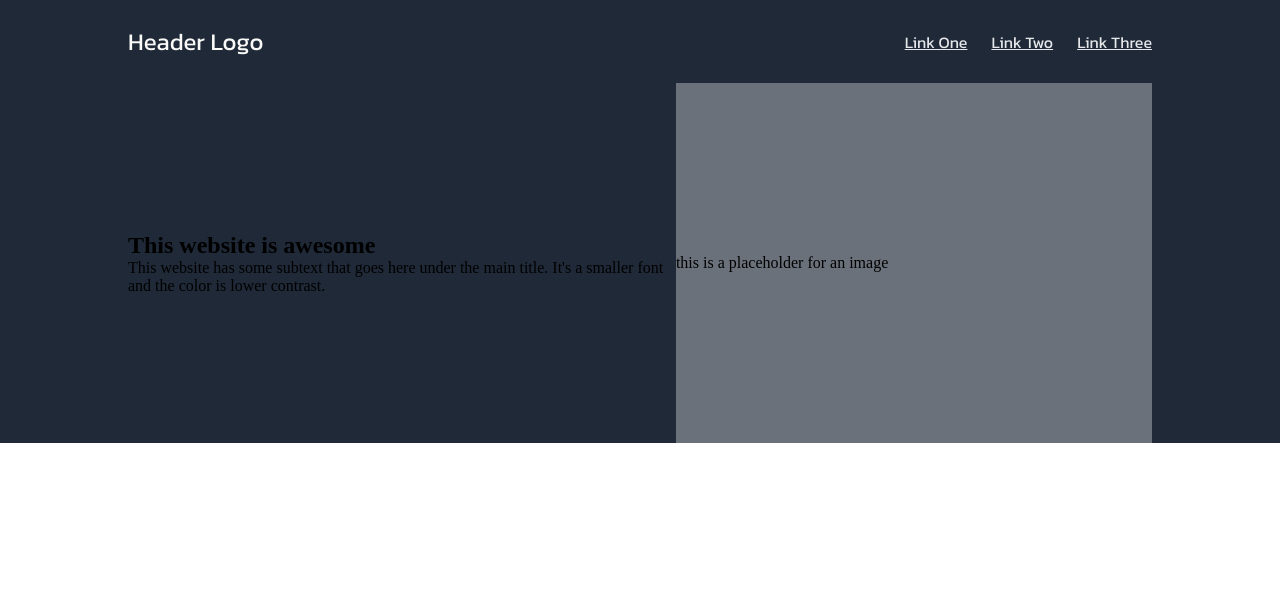
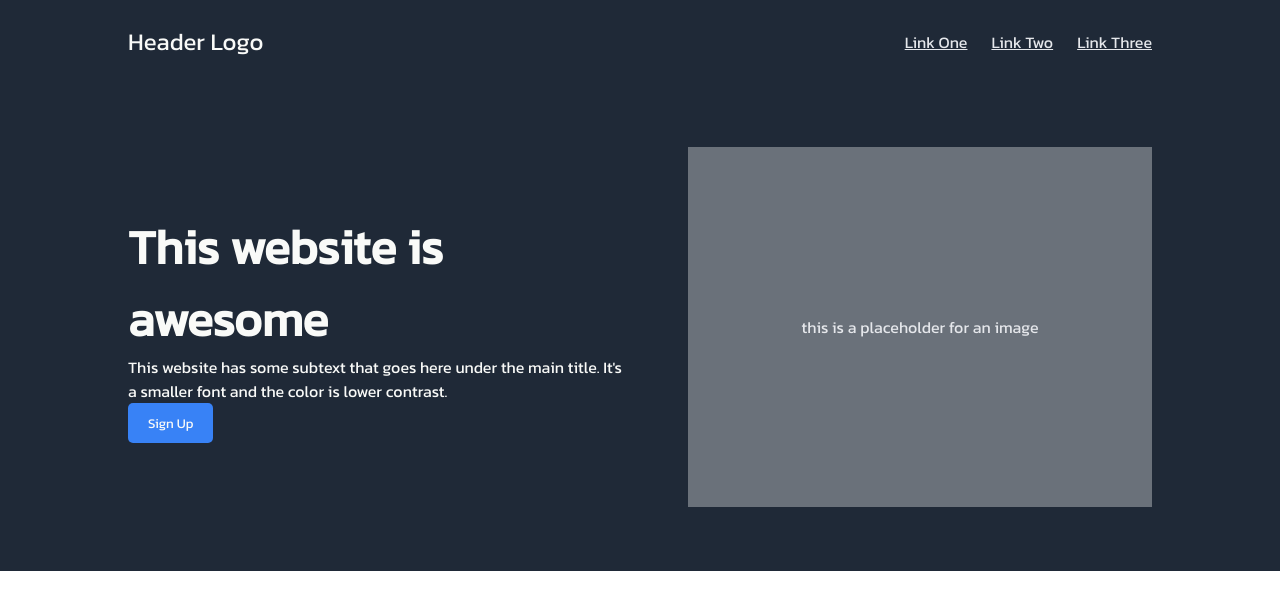
Before and after one commit to cboud31/top-landing-page, a plain HTML site: page index.html in a window 1280 px wide. Drawn offline with Linux system fonts and the light colour scheme.

Commit message:
finish styling hero section

```diff
--- a/index.html
+++ b/index.html
@@ -31,6 +31,7 @@
           This website has some subtext that goes here under the main title.
           It's a smaller font and the color is lower contrast.
         </div>
+        <button class="hero-cta">Sign Up</button>
       </div>
       <div class="hero-img-placeholder">
         <div class="hero-subtext">this is a placeholder for an image</div>
--- a/styles.css
+++ b/styles.css
@@ -1,8 +1,10 @@
 * {
   box-sizing: border-box;
+  font-family: "Kanit", sans-serif;
   list-style: none;
   margin: 0;
   /* LANDING PAGE COLOR PALETTE */
+  --light-blue: #3882f6;
   --main-bg-color: #1f2937;
   --placeholder-gray: #f9faf858;
   --secondary-bg-gray: #e5e7eb;
@@ -40,8 +42,23 @@
   align-items: center;
   background: var(--main-bg-color);
   display: flex;
+  gap: 60px;
   justify-content: center;
-  padding: 0px 10%;
+  padding: 5% 10%;
+}
+
+.hero-h1 {
+  color: var(--text-primary-white);
+  font-size: 48px;
+  font-weight: bolder;
+}
+
+.hero-content {
+  max-width: 500px;
+}
+
+.hero-content > .hero-subtext {
+  color: var(--text-primary-white);
 }
 
 .hero-img-placeholder {
@@ -49,5 +66,18 @@
   background: var(--placeholder-gray);
   display: flex;
   height: 360px;
+  justify-content: center;
   width: 640px;
 }
+
+.hero-img-placeholder > .hero-subtext {
+  color: var(--text-secondary-white);
+}
+
+.hero-cta {
+  background-color: var(--light-blue);
+  border: none;
+  border-radius: 5px;
+  color: var(--text-primary-white);
+  padding: 10px 20px;
+}
```
